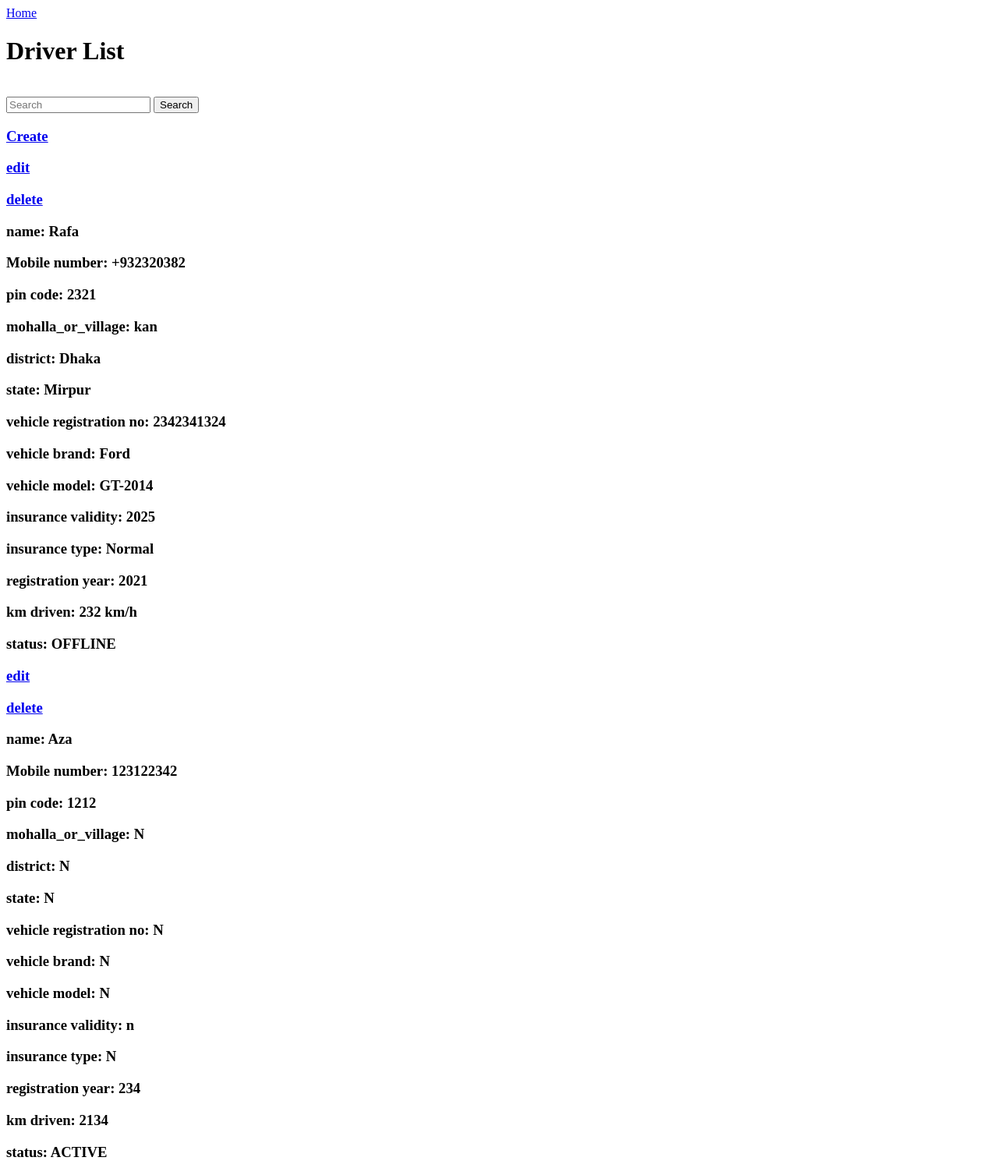
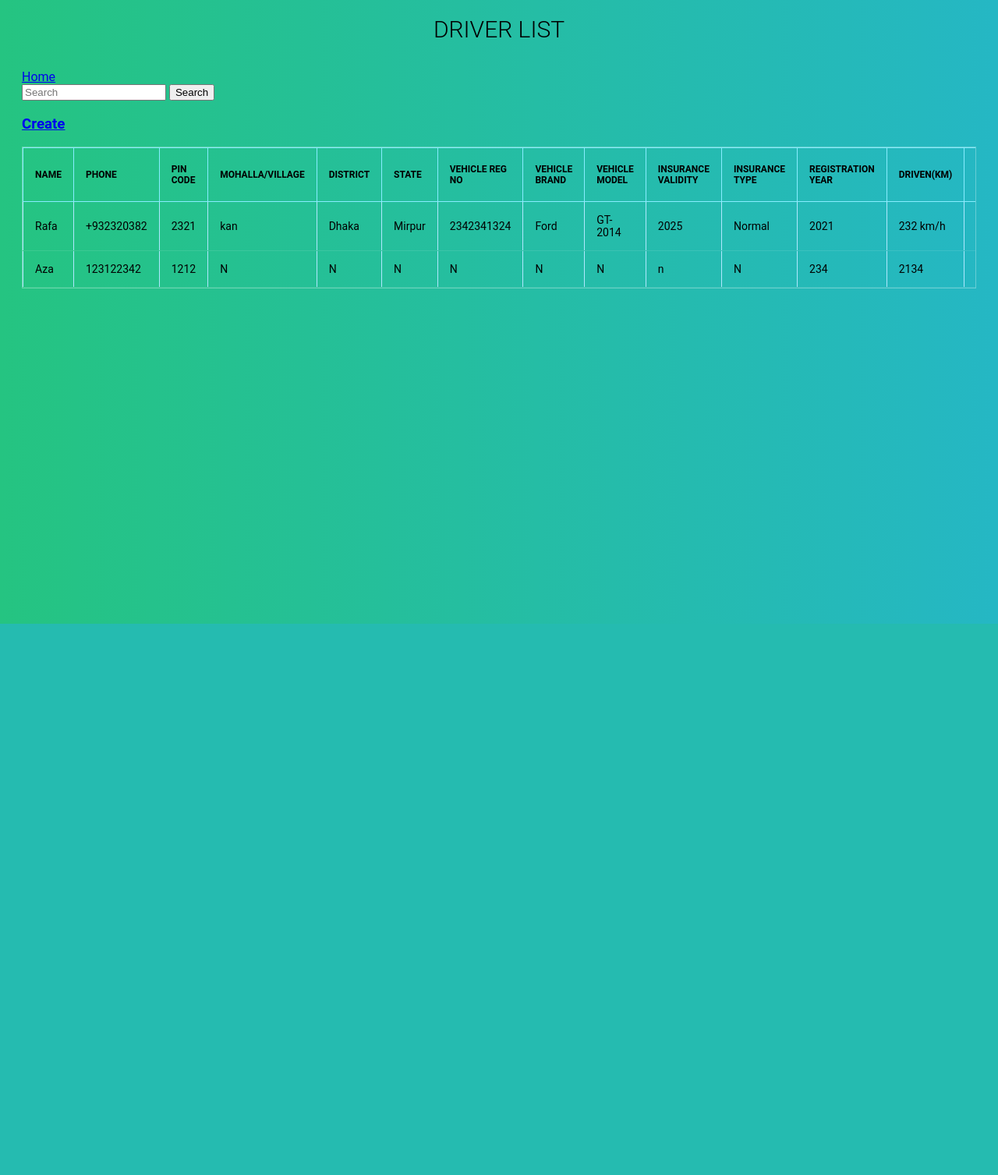
Before and after one commit to mhtanmoy/f_project_2, a Django app: page /driver in a window 1280 px wide. Shown: the whole page at 78% size. After the commit the page ends 800 px from the top, so only its background shows below. Run offline with Django 3.2, Linux system fonts and the light colour scheme; a user stored in the database is signed in; data comes from the database, SQL or seed files in the repository; both versions use the stored data as it was after the commit; some libraries are stand-ins or nearby versions.

Commit message:
driver design added

```diff
--- a/project/app/templates/app/driver.html
+++ b/project/app/templates/app/driver.html
@@ -1,28 +1,82 @@
-<a href="/">Home</a>
-<h1>Driver List</h1><br>
-<form method="GET">
-    <input name="q" type="text" placeholder="Search">
-<button type="submit">Search</button>
-</form>
+{% load static %}
+<html lang="en">
+<head>
+    <meta charset="UTF-8">
+    <meta http-equiv="X-UA-Compatible" content="IE=edge">
+    <meta name="viewport" content="width=device-width, initial-scale=1.0">
+    <link rel="stylesheet" href="{% static 'css/driver.css' %}">
+    <script src="https://cdnjs.cloudflare.com/ajax/libs/jquery/2.1.3/jquery.min.js"></script>
+    <title>Safar Admin Panel</title>
+</head>
+<body>
 
-<h3> <a href="{% url 'createdriver' %}">Create</a></h3>
+    <section>
+        <h1>Driver List</h1><br>
+        <a href="/">Home</a>
+        <form method="GET">
+            <input name="q" type="text" placeholder="Search">
+        <button type="submit">Search</button>
+        </form>
+        <h3> <a href="{% url 'createdriver' %}">Create</a></h3>
+        <div class="tbl-content">
+          <table cellpadding="0" cellspacing="0" border="1">
+            <div class="tbl-header">
+                <thead>
+                    <tr>
+                      <th>name</th>
+                      <th>phone</th>
+                      <th>pin code</th>
+                      <th>mohalla/village</th>
+                      <th>district</th>
+                      <th>state</th>
+                      <th>vehicle reg no</th>
+                      <th>vehicle brand</th>
+                      <th>vehicle model</th>
+                      <th>insurance validity</th>
+                      <th>insurance type</th>
+                      <th>registration year</th>
+                      <th>driven(km)</th>
+                      <th>status</th>
+                      <th>edit</th>
+                      <th>delete</th>
+                    </tr>
+                  </thead>
+                </div>
+            <tbody>
+              {% for i in drivers %}
+            <tr>
 
-{% for i in drivers %}
+              <td>{{ i.driver_name }}</td>
+              <td>{{ i.mobile_no }}</td>
+              <td>{{ i.pin_code }}</td>
+              <td>{{ i.mohalla_or_village }}</td>
+              <td>{{ i.district }}</td>
+              <td>{{ i.state }}</td>
+              <td>{{ i.vehicle_registration_no }}</td>
+              <td>{{ i.vehicle_brand }}</td>
+              <td>{{ i.vehicle_model }}</td>
+              <td>{{ i.insurance_validity }}</td>
+              <td>{{ i.insurance_type }}</td>
+              <td>{{ i.registration_year }}</td>
+              <td>{{ i.km_driven }}</td>
+              <td>{{ i.status }}</td>
+              <td> <a href="{% url 'editdriver' i.driver_id %}">edit</a></td>
+              <td> <a href="{% url 'deletedriver' i.driver_id %}">delete</a></td>
+            </tr>
+              {% endfor %}
 
-<h3> <a href="{% url 'editdriver' i.driver_id %}">edit</a></h3>
-<h3> <a href="{% url 'deletedriver' i.driver_id %}">delete</a></h3>
-<h3>name: {{ i.driver_name }}</h3>
-<h3>Mobile number: {{ i.mobile_no }}</h3>
-<h3>pin code: {{ i.pin_code }}</h3>
-<h3>mohalla_or_village: {{ i.mohalla_or_village }}</h3>
-<h3>district: {{ i.district }}</h3>
-<h3>state: {{ i.state }}</h3>
-<h3>vehicle registration no: {{ i.vehicle_registration_no }}</h3>
-<h3>vehicle brand: {{ i.vehicle_brand }}</h3>
-<h3>vehicle model: {{ i.vehicle_model }}</h3>
-<h3>insurance validity: {{ i.insurance_validity }}</h3>
-<h3>insurance type: {{ i.insurance_type }}</h3>
-<h3>registration year: {{ i.registration_year }}</h3>
-<h3>km driven: {{ i.km_driven }}</h3>
-<h3>status: {{ i.status }}</h3>
-{% endfor %}
+            </tbody>
+          </table>
+        </div>
+      </section>
+
+
+<script>
+    // '.tbl-content' consumed little space for vertical scrollbar, scrollbar width depend on browser/os/platfrom. Here calculate the scollbar width .
+$(window).on("load resize ", function() {
+  var scrollWidth = $('.tbl-content').width() - $('.tbl-content table').width();
+  $('.tbl-header').css({'padding-right':scrollWidth});
+}).resize();
+</script>
+</body>
+</html>
--- a/project/app/templates/app/loginuser.html
+++ b/project/app/templates/app/loginuser.html
@@ -7,7 +7,7 @@
     <meta name="viewport" content="width=device-width, initial-scale=1.0">
     <link rel="stylesheet" href="{% static 'css/signin.css' %}">
     <script src="https://cdnjs.cloudflare.com/ajax/libs/jquery/2.1.3/jquery.min.js"></script>
-    <title>Document</title>
+    <title>Safar Admin Panel</title>
 </head>
 <body>
 
--- /dev/null
+++ b/project/static/css/driver.css
@@ -0,0 +1,72 @@
+h1{
+    font-size: 30px;
+    color: rgb(0, 0, 0);
+    text-transform: uppercase;
+    font-weight: 300;
+    text-align: center;
+    margin-bottom: 15px;
+  }
+  table{
+    border-color: rgb(175, 232, 255);
+    border-style: solid;
+    width:100%;
+    overflow-x: auto;
+    border-collapse: collapse;
+  }
+
+thead{
+    border: 1px solid rgb(135, 237, 255);
+}
+  .tbl-header{
+    background-color: rgba(255,255,255,0.3);
+   }
+  .tbl-content{
+    height:auto;
+    overflow-x:auto;
+    margin-top: 0px;
+    border: 1px solid rgba(255,255,255,0.3);
+  }
+  th{
+    padding: 20px 15px;
+    text-align: left;
+    font-weight: bolder;
+    font-size: 12px;
+    color: rgb(0, 0, 0);
+    text-transform: uppercase;
+  }
+  td{
+    padding: 15px;
+    text-align: left;
+    vertical-align:middle;
+    font-weight: normal;
+    font-size: 14px;
+    color: rgb(0, 0, 0);
+    border-bottom: solid 1px rgba(255, 255, 255, 0.1);
+  }
+
+
+  /* demo styles */
+
+  @import url(https://fonts.googleapis.com/css?family=Roboto:400,500,300,700);
+  body{
+    background: -webkit-linear-gradient(left, #25c481, #25b7c4);
+    background: linear-gradient(to right, #25c481, #25b7c4);
+    font-family: 'Roboto', sans-serif;
+  }
+  section{
+    margin: 20px;
+  }
+
+
+
+  /* for custom scrollbar for webkit browser*/
+
+  ::-webkit-scrollbar {
+      width: 6px;
+  }
+  ::-webkit-scrollbar-track {
+      -webkit-box-shadow: inset 0 0 6px rgba(0,0,0,0.3);
+  }
+  ::-webkit-scrollbar-thumb {
+      -webkit-box-shadow: inset 0 0 6px rgba(0,0,0,0.3);
+  }
```
Also changed, not shown: project/db.sqlite3.
